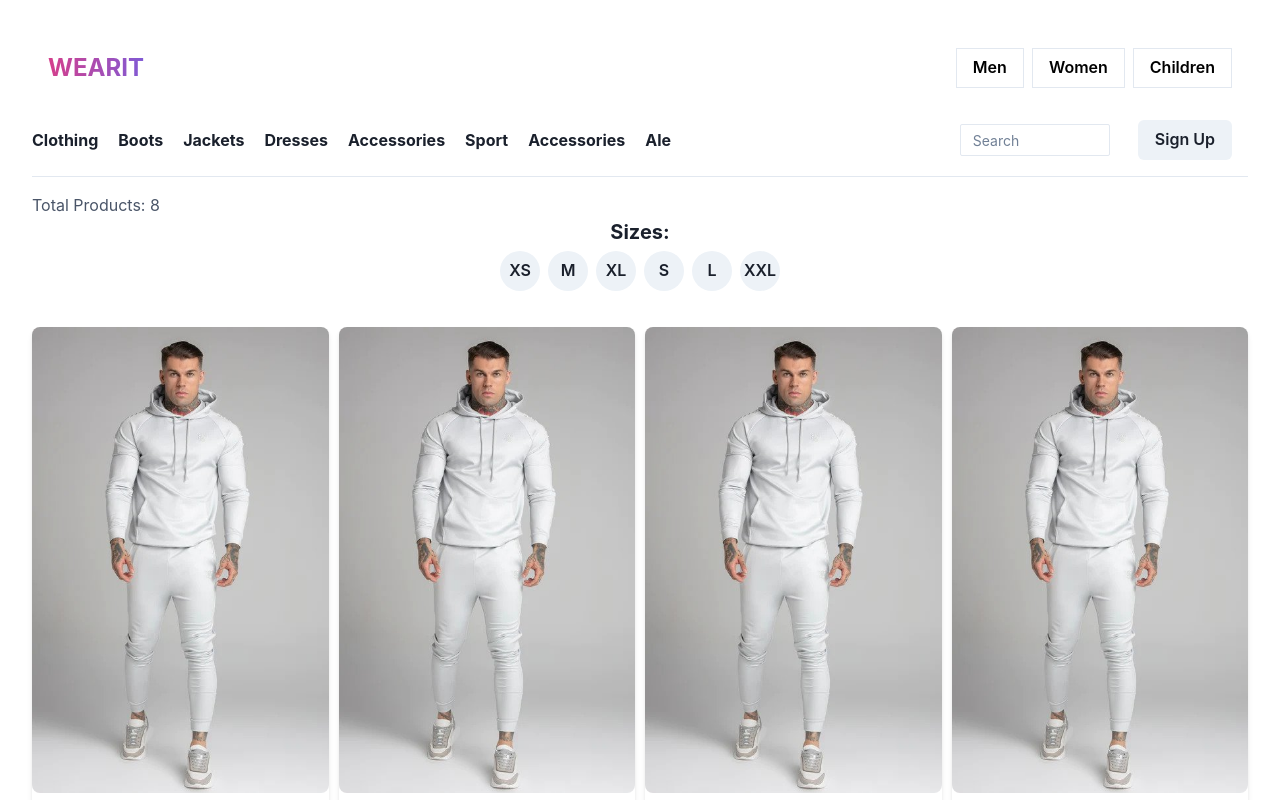
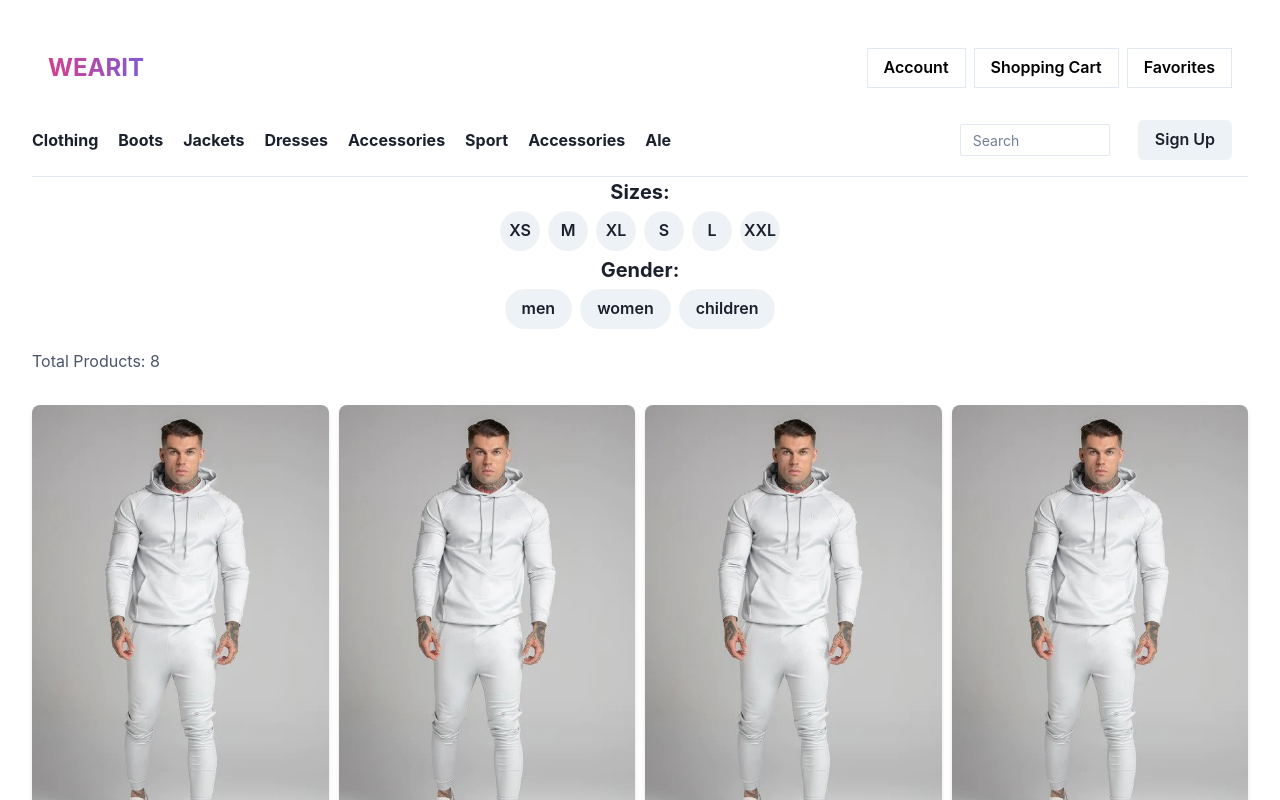
Before and after one commit to rikulis/Clothing-Webshop, a React (Vite) app: page / in a window 1280 px wide. Shown: the top 800 px of the page. Built offline with nearby package versions, Linux system fonts and the light colour scheme.

Commit message:
Added: Working gender filter buttons, Updated sign up to show account after login,

```diff
--- a/src/myComponents/Account.jsx
+++ b/src/myComponents/Account.jsx
@@ -15,6 +15,10 @@ import {
 
 const Account = ({ isAuthenticated }) => {
   const { isOpen, onOpen, onClose } = useDisclosure();
+
+  // Add a state for isAuthenticated
+  const [isAuthenticatedState, setIsAuthenticatedState] =
+    useState(isAuthenticated);
 
   const [formData, setFormData] = useState({
     name: "",
@@ -34,12 +38,16 @@ const Account = ({ isAuthenticated }) => {
   const handleSubmit = () => {
     // Handle form submission logic here
     console.log("Form Data:", formData);
+
+    // Set isAuthenticatedState to true when the form is submitted
+    setIsAuthenticatedState(true);
+
     onClose();
   };
 
   return (
     <>
-      {isAuthenticated ? (
+      {isAuthenticatedState ? (
         <Button onClick={onOpen} marginEnd={4}>
           Account
         </Button>
--- a/src/myComponents/Footer.jsx
+++ b/src/myComponents/Footer.jsx
@@ -23,6 +23,7 @@ const Footer = () => (
       align="center"
       w="full"
       justify={"space-around"}
+      py={5}
     >
       <VStack align="start">
         <Text fontWeight="bold" fontSize="lg">
--- a/src/myComponents/LogoHeader.jsx
+++ b/src/myComponents/LogoHeader.jsx
@@ -27,7 +27,7 @@ const LogoHeader = () => {
             rounded={"none"}
             _focus={{ outline: "none" }}
           >
-            Men
+            Account
           </Button>
           <Button
             variant="outline"
@@ -37,10 +37,10 @@ const LogoHeader = () => {
             rounded={"none"}
             _focus={{ outline: "none" }}
           >
-            Women
+            Shopping Cart
           </Button>
           <Button variant="outline" color="black" size="md" rounded={"none"}>
-            Children
+            Favorites
           </Button>
         </Box>
       </Flex>
--- a/src/myComponents/ProductComponent.jsx
+++ b/src/myComponents/ProductComponent.jsx
@@ -12,12 +12,14 @@ import {
   useDisclosure,
   useToast,
 } from "@chakra-ui/react";
+import "./LogoHeader";
 
 const ProductComponent = () => {
   const [products, setProducts] = useState([]);
   const [hoveredIndex, setHoveredIndex] = useState(null);
   const [loadingStates, setLoadingStates] = useState([]);
   const [selectedSize, setSelectedSize] = useState(null);
+  const [selectedGender, setSelectedGender] = useState(null);
   const { isOpen, onToggle } = useDisclosure();
   const toast = useToast();
 
@@ -35,10 +37,25 @@ const ProductComponent = () => {
     new Set(products.flatMap((product) => product.sizes))
   );
 
-  // Filter products based on selected size
-  const filteredProducts = selectedSize
-    ? products.filter((product) => product.sizes.includes(selectedSize))
-    : products;
+  // Extract unique genders from products
+  const allGenders = Array.from(
+    new Set(products.flatMap((product) => product.gender))
+  );
+
+  // Filter products based on selected size and gender
+  const filteredProducts = products
+    .filter((product) =>
+      selectedSize ? product.sizes.includes(selectedSize) : true
+    )
+    .filter((product) => {
+      const sizeCondition = selectedSize
+        ? product.sizes.includes(selectedSize)
+        : true;
+      const genderCondition = selectedGender
+        ? product.gender === selectedGender
+        : true;
+      return sizeCondition && genderCondition;
+    });
 
   const handleClick = (index) => {
     setLoadingStates((prevStates) =>
@@ -55,7 +72,7 @@ const ProductComponent = () => {
 
       // Display toast
       toast({
-        title: "Order was successful!",
+        title: "Order added to shopping cart.",
         status: "success",
         duration: 2000,
         isClosable: true,
@@ -69,10 +86,6 @@ const ProductComponent = () => {
 
   return (
     <div>
-      <Text mt={4} textAlign="left" color="gray.600">
-        Total Products: {filteredProducts.length}
-      </Text>
-
       <div>
         <Text fontWeight={"bold"} fontSize={"xl"}>
           Sizes:
@@ -91,6 +104,35 @@ const ProductComponent = () => {
           </Button>
         ))}
       </div>
+      <div>
+        <Text fontWeight={"bold"} fontSize={"xl"}>
+          Gender:
+        </Text>
+        {allGenders.map((gender) => (
+          <Button
+            key={gender}
+            margin={1}
+            colorScheme={selectedGender === gender ? "purple" : "gray"}
+            onClick={() =>
+              setSelectedGender(selectedGender === gender ? null : gender)
+            }
+            borderRadius="full"
+            _focus={{ outline: "none" }}
+          >
+            {gender}
+          </Button>
+        ))}
+      </div>
+      {filteredProducts.length === 0 ? (
+        <Text mt={4} textAlign="left" color="gray.600">
+          Currently there are no products available that match your search.
+        </Text>
+      ) : (
+        <>
+          <Text mt={4} textAlign="left" color="gray.600">
+            Total Products: {filteredProducts.length}
+          </Text>
+
           <div className="product-grid">
             {filteredProducts.map((product, index) => (
               <Card
@@ -103,7 +145,9 @@ const ProductComponent = () => {
               >
                 <Image
                   src={
-                hoveredIndex === index ? product.hoveredImage : product.image
+                    hoveredIndex === index
+                      ? product.hoveredImage
+                      : product.image
                   }
                   alt={product.name}
                   borderRadius="lg"
@@ -135,6 +179,8 @@ const ProductComponent = () => {
               </Card>
             ))}
           </div>
+        </>
+      )}
     </div>
   );
 };
```
Also changed, not shown: src/myComponents/GenderButtons.jsx (added, +29 -0 lines), 1 other file (tests, documents, lock files or other folders). Lines whose indentation alone changed are shown as unchanged.
